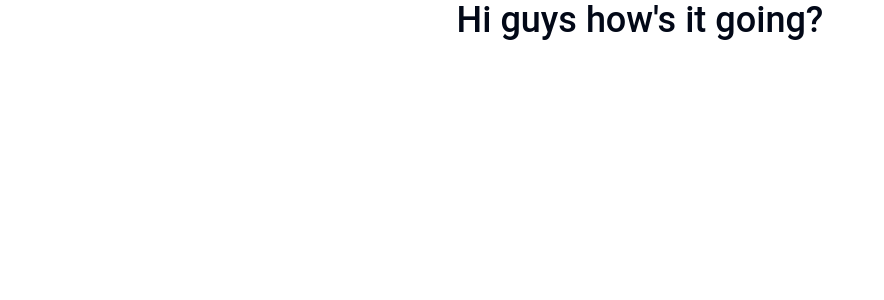
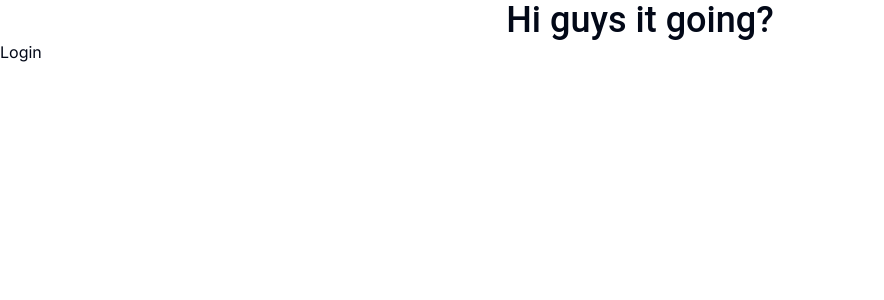
Before and after one commit to ductaip/Nextjs-Application, a Next.js app: page / in a window 1280 px wide. Shown: the top 300 px of the page, without its empty margins (0-884 px from the left). Built offline with nearby package versions, Linux system fonts and the light colour scheme.

Commit message:
style: integrate theme-provider for css variable with shadcn

```diff
--- a/package.json
+++ b/package.json
@@ -14,6 +14,7 @@
     "clsx": "^2.1.1",
     "lucide-react": "^0.469.0",
     "next": "15.1.3",
+    "next-themes": "^0.4.4",
     "react": "^19.0.0",
     "react-dom": "^19.0.0",
     "tailwind-merge": "^2.6.0",
--- a/src/app/layout.tsx
+++ b/src/app/layout.tsx
@@ -1,21 +1,8 @@
-import type { Metadata } from "next";
-import { Geist, Geist_Mono } from "next/font/google";
+import { Inter } from "next/font/google"
 import "./globals.css";
+import { ThemeProvider } from "@/components/theme-provider";
 
-const geistSans = Geist({
-  variable: "--font-geist-sans",
-  subsets: ["latin"],
-});
-
-const geistMono = Geist_Mono({
-  variable: "--font-geist-mono",
-  subsets: ["latin"],
-});
-
-export const metadata: Metadata = {
-  title: "Create Next App",
-  description: "Generated by create next app",
-};
+const inter = Inter({subsets: ['vietnamese']})
 
 export default function RootLayout({
   children,
@@ -23,11 +10,18 @@ export default function RootLayout({
   children: React.ReactNode;
 }>) {
   return (
-    <html lang="en" suppressHydrationWarning>
+    <html lang="en">
       <body
-        className={`${geistSans.variable} ${geistMono.variable} antialiased`}
+        className={`${inter.className}`}
       >
-        {children}
+          <ThemeProvider
+            attribute="class"
+            defaultTheme="system"
+            enableSystem
+            disableTransitionOnChange
+          >
+            {children}
+          </ThemeProvider>
       </body>
     </html>
   )
--- a/src/app/page.tsx
+++ b/src/app/page.tsx
@@ -1,8 +1,10 @@
+import Link from "next/link";
 
 export default function Home() {
   return (
     <main>
-      <h1 className="text-4xl roboto-medium text-center">Hi guys how's it going?</h1>
+      <h1 className="text-4xl roboto-medium text-center">Hi guys  it going?</h1>
+      <Link href='/login'>Login</Link>
     </main>
   );
 }
--- /dev/null
+++ b/src/components/theme-provider.tsx
@@ -0,0 +1,11 @@
+"use client"
+
+import * as React from "react"
+import { ThemeProvider as NextThemesProvider } from "next-themes"
+
+export function ThemeProvider({
+  children,
+  ...props
+}: React.ComponentProps<typeof NextThemesProvider>) {
+  return <NextThemesProvider {...props}>{children}</NextThemesProvider>
+}
```
Also changed, not shown: 1 other file (tests, documents, lock files or other folders).
